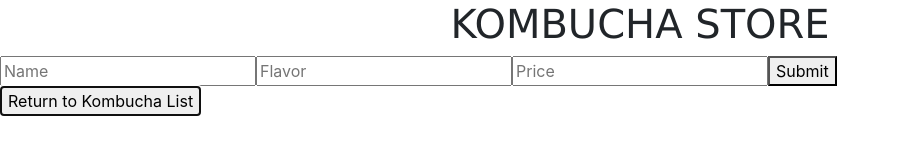
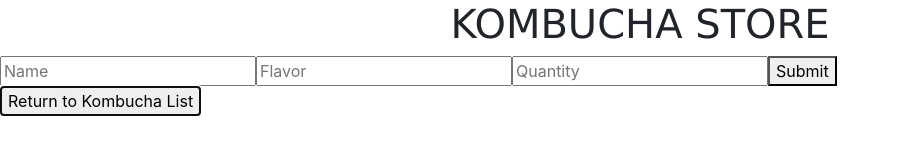
Before and after one commit to Sofacosta/kombucha-store, a React (Create React App) app: page / in a window 1280 px wide. Both pictures are taken after a click on the button "Add Kombucha". Shown: the top 160 px of the page, without its empty margins (0-900 px from the left). Built offline with nearby package versions, Linux system fonts and the light colour scheme.

Commit message:
change price for quantity prop

```diff
--- a/src/components/Kombucha.js
+++ b/src/components/Kombucha.js
@@ -6,7 +6,7 @@ function Kombucha(props){
     <React.Fragment>
       <div onClick = {() => props.whenKombuchaClicked(props.id)}>
         <h3>{props.flavor} - {props.names}</h3>
-        <p><em>{props.price}</em></p>
+        <p><em>{props.quantity}</em></p>
       </div>
        <hr/>
     </React.Fragment>
@@ -16,7 +16,7 @@ function Kombucha(props){
 Kombucha.propTypes = {
   name: PropTypes.string,
   flavor: PropTypes.string,
-  price: PropTypes.string,
+  quantity: PropTypes.string,
   id: PropTypes.string,
   whenKombuchaClicked: PropTypes.func,
   whenRemoveKombuchaClicked: PropTypes.func
--- a/src/components/KombuchaDetail.js
+++ b/src/components/KombuchaDetail.js
@@ -9,7 +9,7 @@ function KombuchaDetail(props){
       <h1>Kombucha Details</h1>
       <p>{kombucha.flavor} Flavors</p>
       <p>{kombucha.names} Name</p>
-      <p>{kombucha.price}</p>
+      <p>{kombucha.quantity}</p>
       <button onClick={ () => onClickingDelete(kombucha.id)}>Delete kombucha keg</button>
       <hr/>
 
--- a/src/components/NewKombuchaForm.js
+++ b/src/components/NewKombuchaForm.js
@@ -17,16 +17,16 @@ function NewKombuchaForm (props){
           placeholder='Flavor' />
         <input
           type= "number"
-          name='price'
+          name='quantity'
           min='0'
-          placeholder='Price' />
+          placeholder='Quantity' />
         <button type='submit'>Submit</button>
       </form>
     </React.Fragment>
   );
   function handleNewKombuchaFormSubmission(event) {
     event.preventDefault();
-    props.onNewKombuchaCreation({names: event.target.names.value, flavor: event.target.flavor.value, price: event.target.price.value, id: v4()});
+    props.onNewKombuchaCreation({names: event.target.names.value, flavor: event.target.flavor.value, quantity: event.target.quantity.value, id: v4()});
   }
 }
 
```
